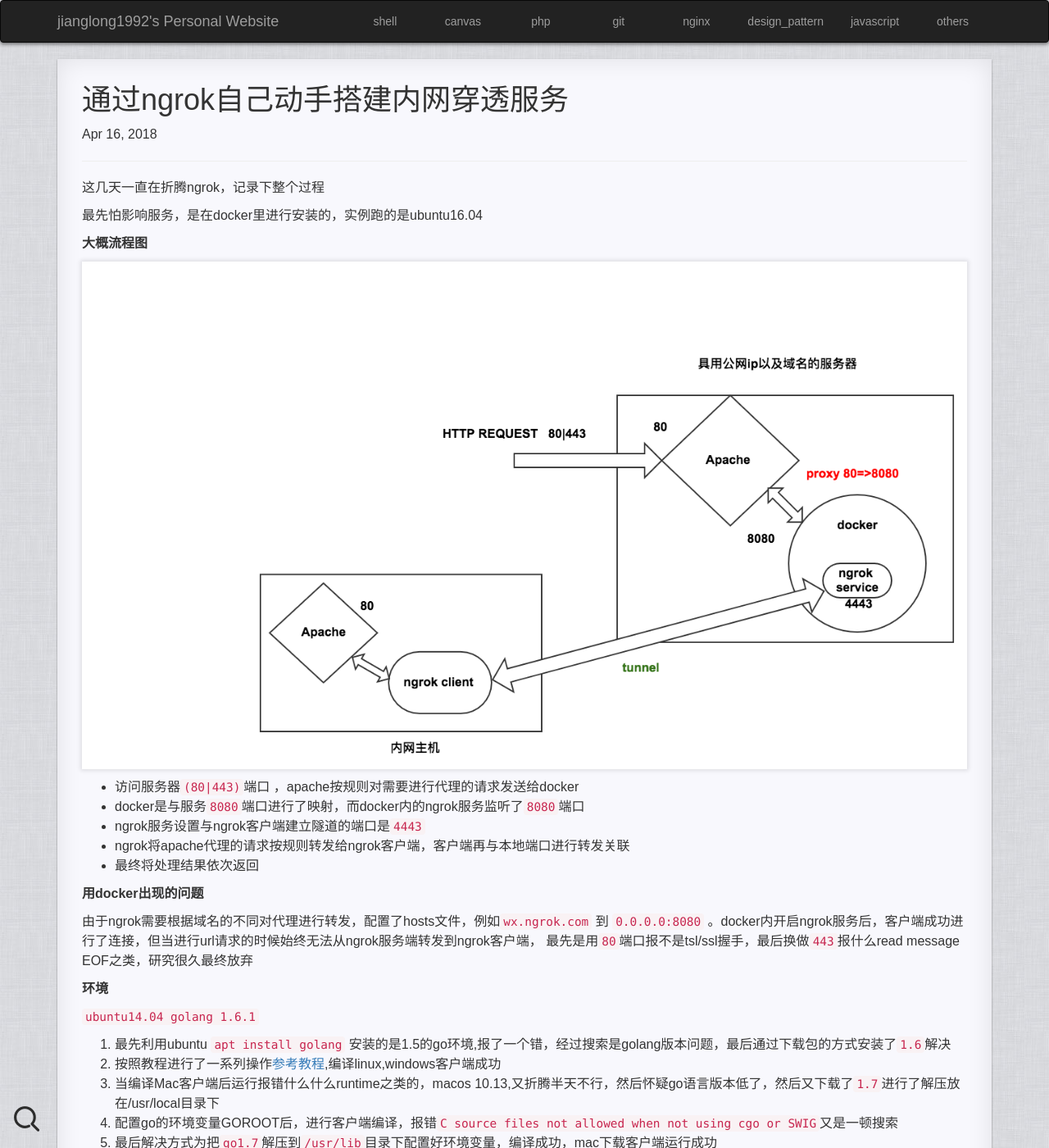
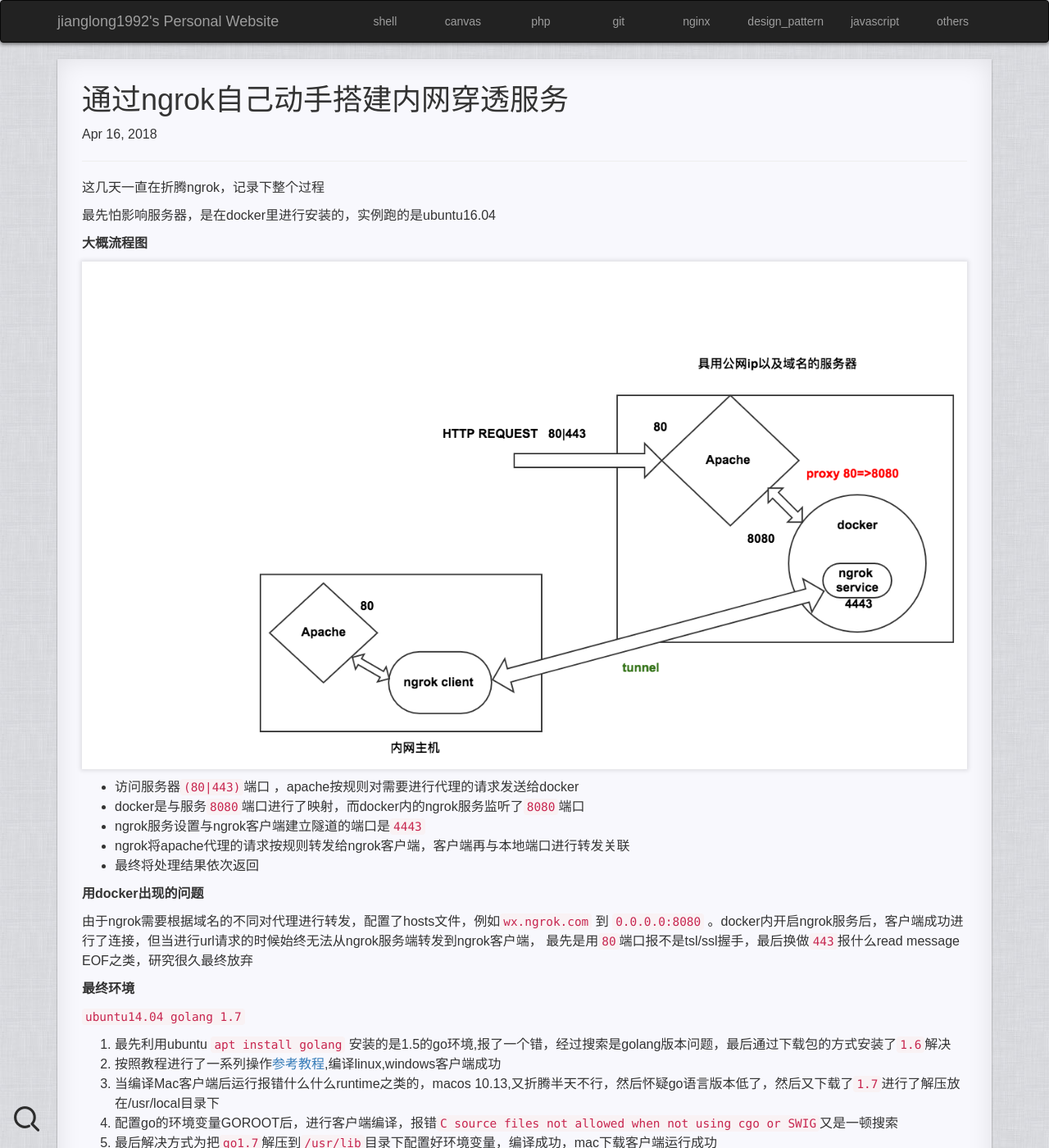
Before and after one commit to crusj/crusj.github.io, a Jekyll site: the page built from _posts/others/2018-04-16-02.md, in a window 1280 px wide and 1400 px high. Shown: the whole window at 82% size. Built offline with Jekyll 4.4.1, drawn with Linux system fonts in a browser that asks for light colours.

Commit message:
little update

```diff
--- a/_posts/others/2018-04-16-02.md
+++ b/_posts/others/2018-04-16-02.md
@@ -5,7 +5,7 @@ category: others
 ---
 这几天一直在折腾ngrok，记录下整个过程
 
-最先怕影响服务，是在docker里进行安装的，实例跑的是ubuntu16.04
+最先怕影响服务器，是在docker里进行安装的，实例跑的是ubuntu16.04
 
 **大概流程图**
 
@@ -24,9 +24,9 @@ category: others
 最先是用`80`端口报不是tsl/ssl握手，最后换做`443`报什么read message EOF之类，研究很久最终放弃
 
 
-**环境**
+**最终环境**
 
-`ubuntu14.04 golang 1.6.1`
+`ubuntu14.04 golang 1.7`
 
 1. 最先利用ubuntu `apt install golang` 安装的是1.5的go环境,报了一个错，经过搜索是golang版本问题，最后通过下载包的方式安装了`1.6`解决
 2. 按照教程进行了一系列操作[参考教程](https://blog.csdn.net/sdfgsdfg1444/article/details/72793313),编译linux,windows客户端成功
```
